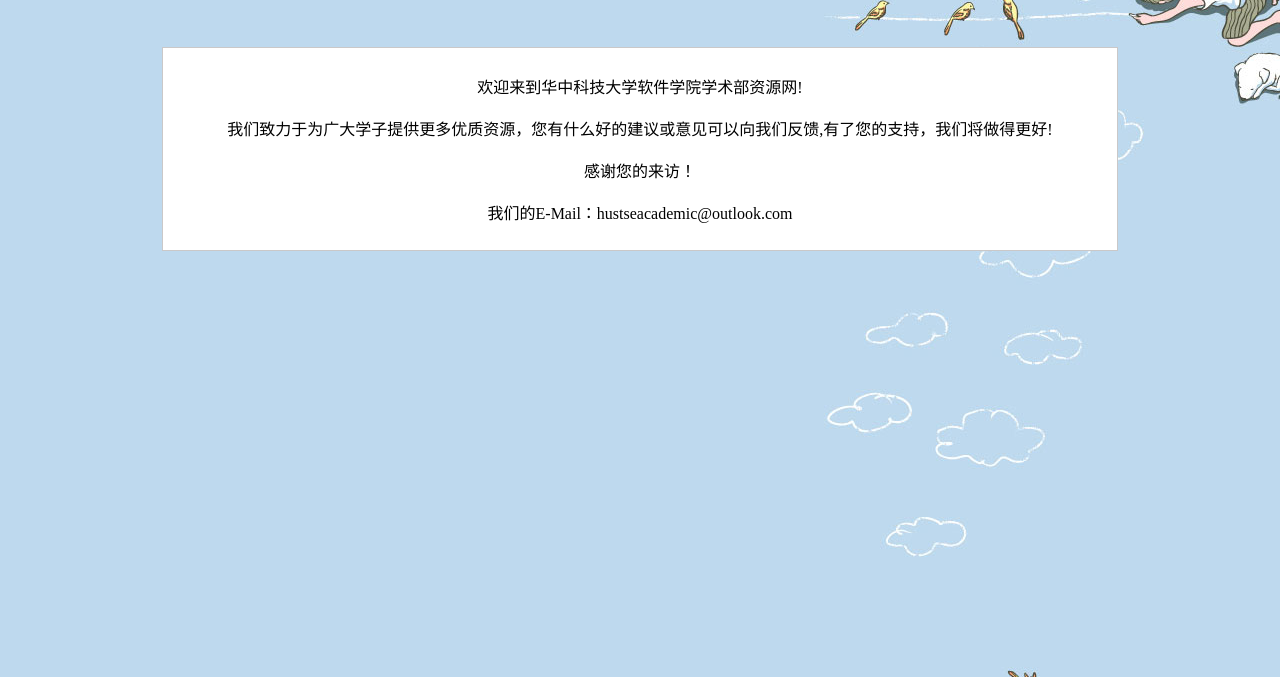
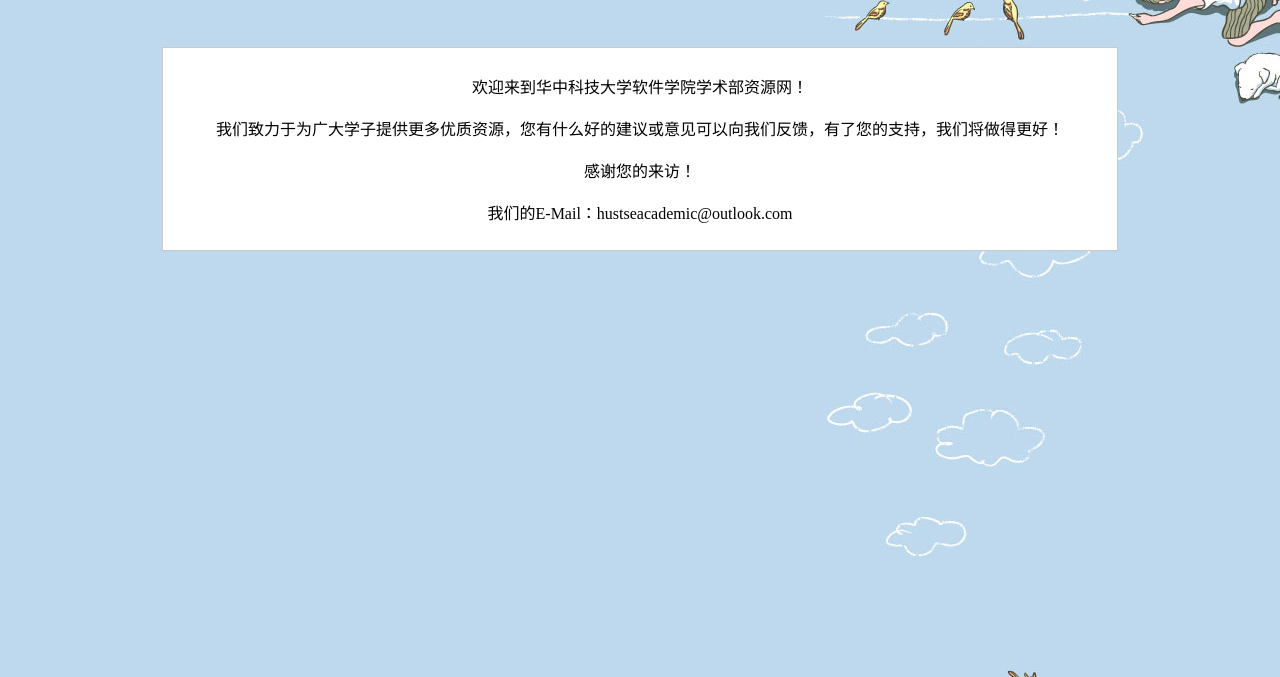
Before and after one commit to LINFinger/LINFinger.github.io, a plain HTML site: page index.html in a window 1280 px wide. Shown: the part 123-800 px from the top of the page. Drawn offline with Linux system fonts and the light colour scheme.

Commit message:
Update index.html

```diff
--- a/index.html
+++ b/index.html
@@ -301,9 +301,9 @@
 
     <div class="background">
         <div class="welcome" id="welcome">
-            <p>欢迎来到华中科技大学软件学院学术部资源网!
+            <p>欢迎来到华中科技大学软件学院学术部资源网！
                 <br/>
-                <br/>我们致力于为广大学子提供更多优质资源，您有什么好的建议或意见可以向我们反馈,有了您的支持，我们将做得更好!
+                <br/>我们致力于为广大学子提供更多优质资源，您有什么好的建议或意见可以向我们反馈，有了您的支持，我们将做得更好！
                 <br/>
                 <br/>感谢您的来访！
                 <br/>
```
